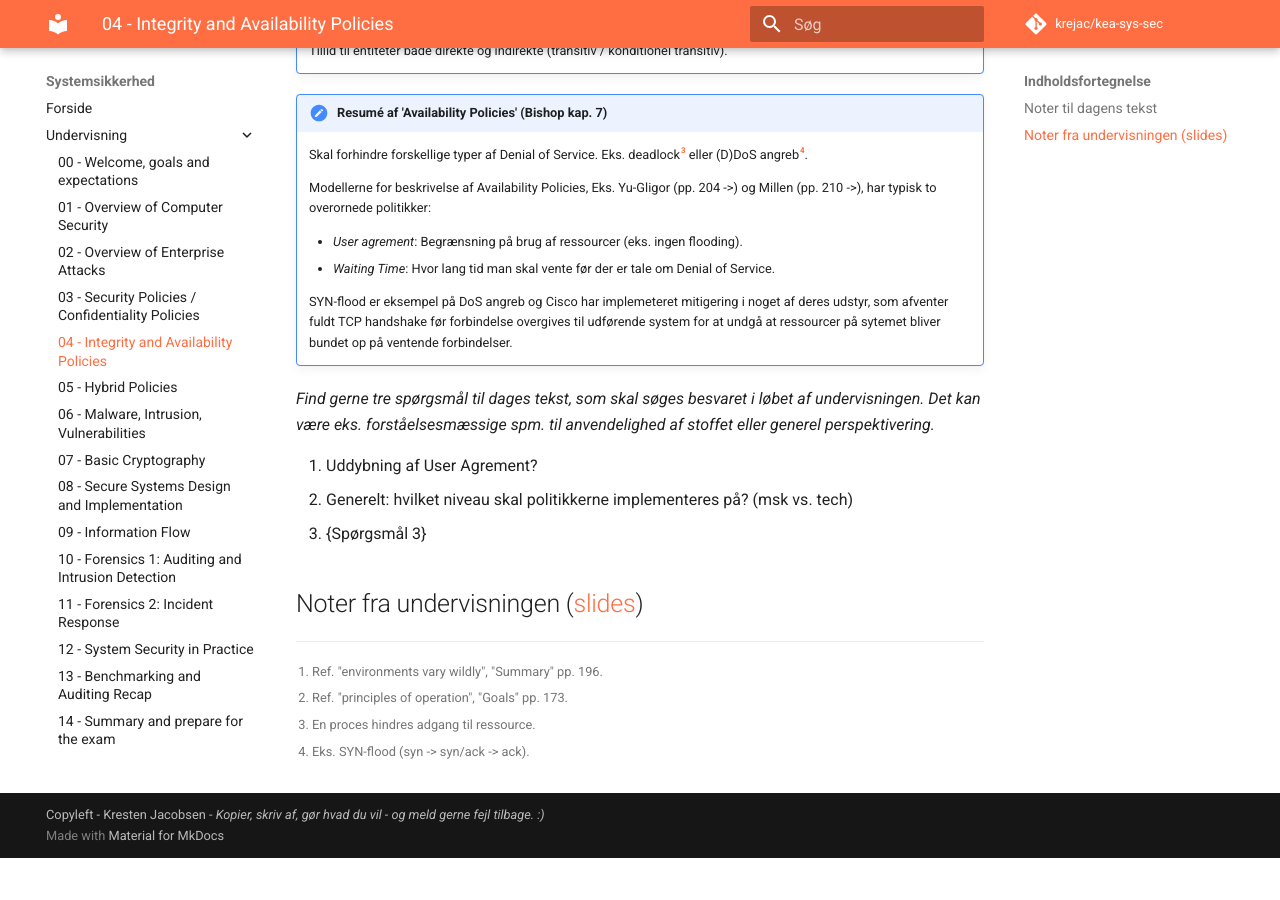
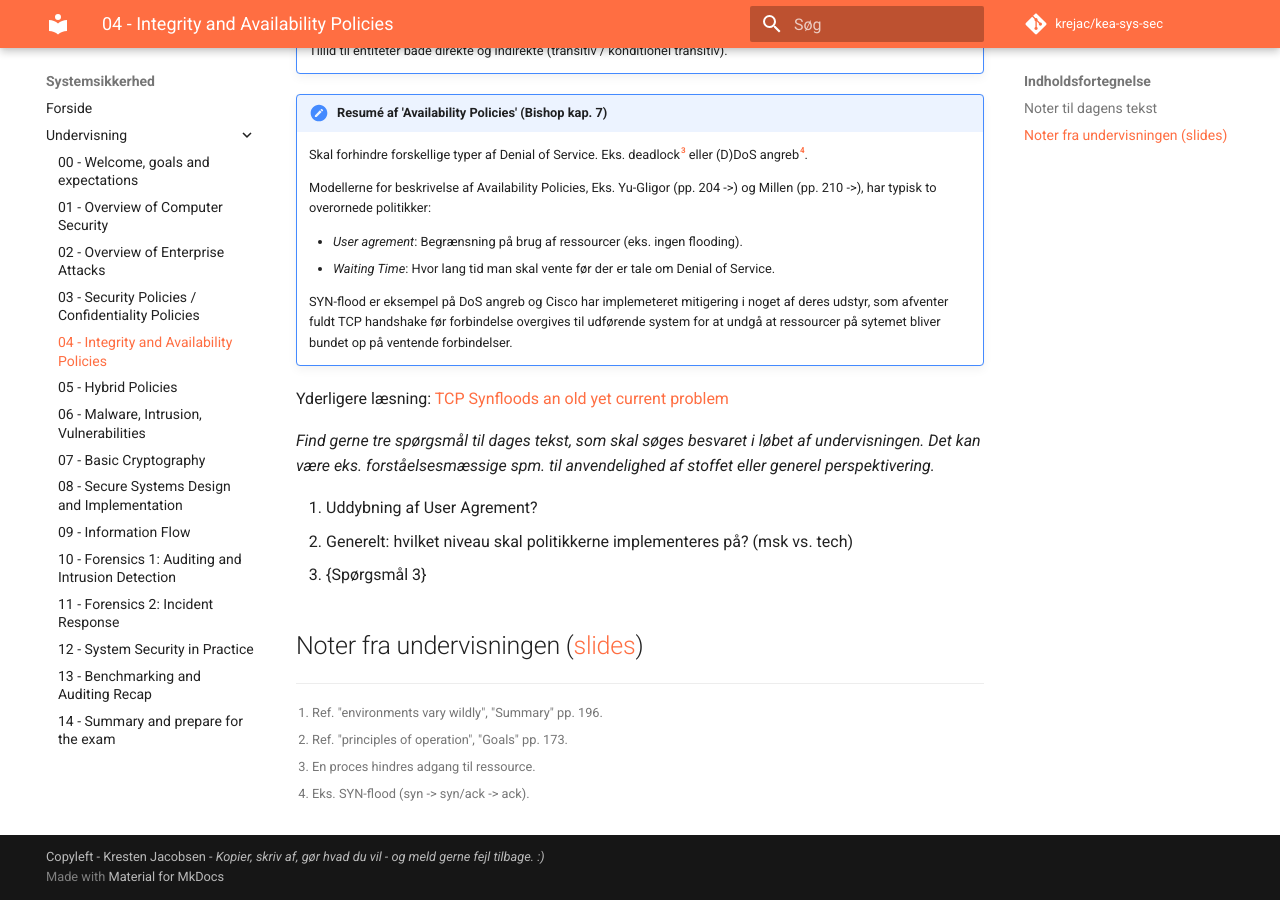
Before and after one commit to krejac/kea-sys-sec, an MkDocs documentation site: the page built from docs/undervisning/04-kursusgang.md, in a window 1280 px wide and 900 px high, scrolled down 533 px. Built offline with MkDocs 1.6.1 and Material for MkDocs 9.7.7, drawn with Linux system fonts in a browser that asks for light colours; comment, search, counter and statistics services are not loaded; before the commit the page ends 1391 px from its top, so only the background shows below that.

Commit message:
Link added

```diff
--- a/docs/undervisning/04-kursusgang.md
+++ b/docs/undervisning/04-kursusgang.md
@@ -26,6 +26,9 @@
 
     SYN-flood er eksempel på DoS angreb og Cisco har implemeteret mitigering i noget af deres udstyr, som afventer fuldt TCP handshake før forbindelse overgives til udførende system for at undgå at ressourcer på sytemet bliver bundet op på ventende forbindelser.
 
+Yderligere læsning: [TCP Synfloods
+an old yet current problem](http://quigon.bsws.de/papers/2017/bsdcan/)
+
 *Find gerne tre spørgsmål til dages tekst, som skal søges besvaret i løbet af undervisningen. Det kan være eks. forståelsesmæssige spm. til anvendelighed af stoffet eller generel perspektivering.*
 
 1. Uddybning af User Agrement?
```
